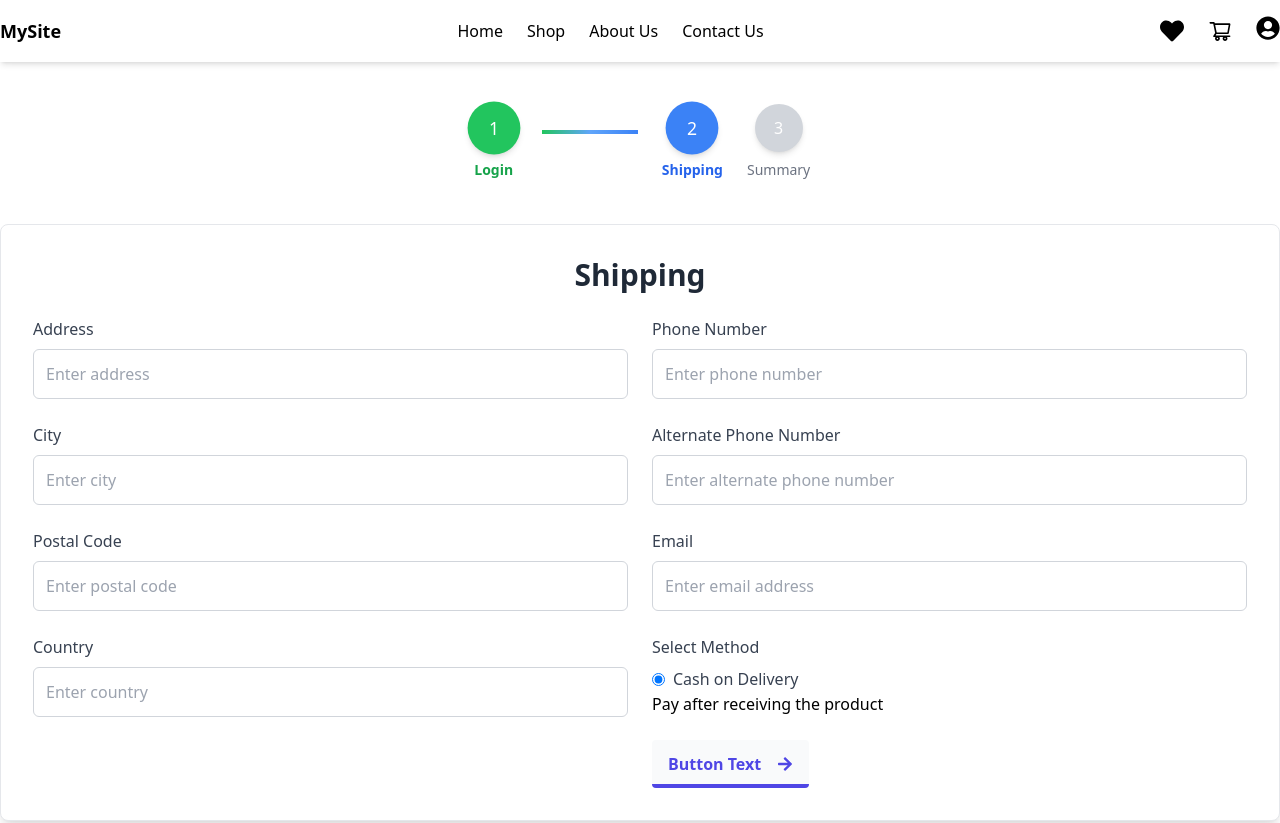
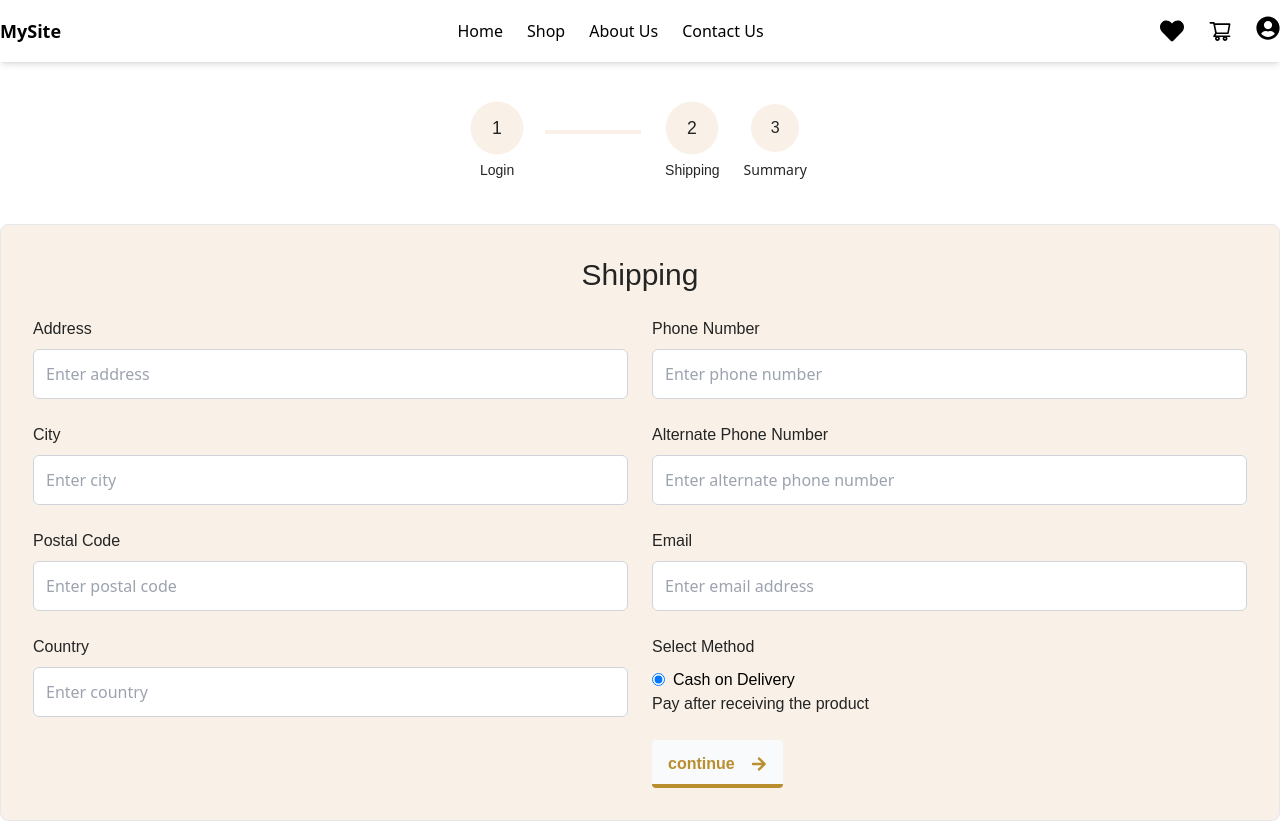
Before and after one commit to arifmohammad02/BechaBikri, a React (Vite) app in the folder frontend/: page /shipping in a window 1280 px wide. Shown: the top 823 px of the page. Built offline with nearby package versions, Linux system fonts and the light colour scheme; sample sign-in values are in the browser's storage.

Commit message:
products design

```diff
--- a/frontend/src/components/ProgressSteps.jsx
+++ b/frontend/src/components/ProgressSteps.jsx
@@ -1,5 +1,3 @@
-
-
 // eslint-disable-next-line react/prop-types
 const ProgressSteps = ({ step1, step2, step3 }) => {
   return (
@@ -7,17 +5,15 @@ const ProgressSteps = ({ step1, step2, step3 }) => {
       {/* Step 1 */}
       <div className="flex flex-col items-center">
         <div
-          className={`w-12 h-12 rounded-full flex justify-center items-center text-white ${
-            step1 ? "bg-green-500" : "bg-gray-300"
-          } shadow-md transform transition-transform duration-300 ${
-            step1 && "scale-110 hover:scale-125"
-          }`}
+          className={`w-12 h-12 rounded-full flex justify-center font-poppins font-normal items-center text-[#242424] ${
+            step1 ? "bg-[#F9F1E7]" : "bg-gray-300"
+          }   ${step1 && "scale-110 hover:scale-125"}`}
         >
           1
         </div>
         <span
           className={`mt-2 text-sm ${
-            step1 ? "text-green-600 font-semibold" : "text-gray-500"
+            step1 ? "text-[#242424] font-poppins font-normal" : "text-[#F9F1E7]"
           }`}
         >
           Login
@@ -29,8 +25,8 @@ const ProgressSteps = ({ step1, step2, step3 }) => {
         <div
           className={`h-1 w-16 md:w-20 lg:w-24 bg-gradient-to-r md:mb-5 ${
             step1
-              ? "from-green-500 via-blue-400 to-blue-500"
-              : "from-gray-300 to-gray-400"
+              ? "from-[#F9F1E7] via-[#F9F1E7] to-[#F9F1E7]"
+              : "from-[#F9F1E7] to-[#F9F1E7]"
           }`}
         ></div>
       )}
@@ -39,17 +35,17 @@ const ProgressSteps = ({ step1, step2, step3 }) => {
       {step2 && (
         <div className="flex flex-col items-center">
           <div
-            className={`w-12 h-12 rounded-full flex justify-center items-center text-white ${
-              step2 ? "bg-blue-500" : "bg-gray-300"
-            } shadow-md transform transition-transform duration-300 ${
-              step2 && "scale-110 hover:scale-125"
-            }`}
+            className={`w-12 h-12 rounded-full flex justify-center font-poppins font-normal items-center text-[#242424] ${
+              step2 ? "bg-[#F9F1E7]" : "bg-[#F9F1E7]"
+            }  ${step2 && "scale-110 hover:scale-125"}`}
           >
             2
           </div>
           <span
             className={`mt-2 text-sm ${
-              step2 ? "text-blue-600 font-semibold" : "text-gray-500"
+              step2
+                ? "text-[#242424] font-poppins font-normal"
+                : "text-[#242424]"
             }`}
           >
             Shipping
@@ -62,8 +58,8 @@ const ProgressSteps = ({ step1, step2, step3 }) => {
         <div
           className={`h-1 w-16 md:w-20 lg:w-24 bg-gradient-to-r md:mb-5 ${
             step2 && step3
-              ? "from-blue-500 via-purple-400 to-purple-500"
-              : "from-gray-300 to-gray-400"
+              ? "from-[#F9F1E7] via-[#F9F1E7] to-[#F9F1E7]"
+              : "from-[#F9F1E7] to-[#F9F1E7]"
           }`}
         ></div>
       )}
@@ -71,17 +67,15 @@ const ProgressSteps = ({ step1, step2, step3 }) => {
       {/* Step 3 */}
       <div className="flex flex-col items-center">
         <div
-          className={`w-12 h-12 rounded-full flex justify-center items-center text-white ${
-            step3 ? "bg-purple-500" : "bg-gray-300"
-          } shadow-md transform transition-transform duration-300 ${
-            step3 && "scale-110 hover:scale-125"
-          }`}
+          className={`w-12 h-12 rounded-full flex justify-center font-poppins font-normal  items-center text-[#242424] ${
+            step3 ? "bg-[#F9F1E7]" : "bg-[#F9F1E7]"
+          }  ${step3 && ""}`}
         >
           3
         </div>
         <span
           className={`mt-2 text-sm ${
-            step3 ? "text-purple-600 font-semibold" : "text-gray-500"
+            step3 ? "text-[#242424] font-poppins font-normal" : "text-[#242424]"
           }`}
         >
           Summary
--- a/frontend/src/pages/Orders/Shipping.jsx
+++ b/frontend/src/pages/Orders/Shipping.jsx
@@ -71,9 +71,9 @@ const Shipping = () => {
       <div className="w-full flex justify-center py-5">
         <form
           onSubmit={submitHandler}
-          className="w-full max-w-7xl bg-white p-8 rounded-lg shadow-lg border"
+          className="w-full max-w-7xl bg-[#F9F1E7] p-8 rounded-lg border"
         >
-          <h1 className="text-3xl font-semibold mb-6 text-center text-gray-800">
+          <h1 className="text-3xl font-poppins font-normal mb-6 text-center text-[#242424]">
             Shipping
           </h1>
 
@@ -81,10 +81,12 @@ const Shipping = () => {
             {/* Left Side Inputs (Address, City, Postal Code, Country) */}
             <div>
               <div className="mb-6">
-                <label className="block text-gray-700 mb-2">Address</label>
+                <label className="block font-poppins font-normal text-[#242424] mb-2">
+                  Address
+                </label>
                 <input
                   type="text"
-                  className="w-full p-3 border border-gray-300 rounded-md focus:outline-none focus:ring-2 focus:ring-pink-500 transition-all"
+                  className="w-full p-3 border border-gray-300 rounded-md outline-none "
                   placeholder="Enter address"
                   value={address}
                   required
@@ -93,10 +95,12 @@ const Shipping = () => {
               </div>
 
               <div className="mb-6">
-                <label className="block text-gray-700 mb-2">City</label>
+                <label className="block text-[#242424] font-normal font-poppins mb-2">
+                  City
+                </label>
                 <input
                   type="text"
-                  className="w-full p-3 border border-gray-300 rounded-md focus:outline-none focus:ring-2 focus:ring-pink-500 transition-all"
+                  className="w-full p-3 border outline-none border-gray-300 rounded-md "
                   placeholder="Enter city"
                   value={city}
                   required
@@ -105,10 +109,12 @@ const Shipping = () => {
               </div>
 
               <div className="mb-6">
-                <label className="block text-gray-700 mb-2">Postal Code</label>
+                <label className="block text-[#242424] font-normal font-poppins mb-2">
+                  Postal Code
+                </label>
                 <input
                   type="text"
-                  className="w-full p-3 border border-gray-300 rounded-md focus:outline-none focus:ring-2 focus:ring-pink-500 transition-all"
+                  className="w-full p-3 border outline-none border-gray-300 rounded-md"
                   placeholder="Enter postal code"
                   value={postalCode}
                   required
@@ -117,10 +123,12 @@ const Shipping = () => {
               </div>
 
               <div className="mb-6">
-                <label className="block text-gray-700 mb-2">Country</label>
+                <label className="block text-[#242424] font-normal font-poppins mb-2">
+                  Country
+                </label>
                 <input
                   type="text"
-                  className="w-full p-3 border border-gray-300 rounded-md focus:outline-none focus:ring-2 focus:ring-pink-500 transition-all"
+                  className=" w-full p-3 border outline-none border-gray-300 rounded-md"
                   placeholder="Enter country"
                   value={country}
                   required
@@ -132,10 +140,12 @@ const Shipping = () => {
             {/* Right Side Inputs (Phone Number, Email, Select Method) */}
             <div>
               <div className="mb-6">
-                <label className="block text-gray-700 mb-2">Phone Number</label>
+                <label className="block text-[#242424] font-normal font-poppins mb-2">
+                  Phone Number
+                </label>
                 <input
                   type="text"
-                  className="w-full p-3 border border-gray-300 rounded-md focus:outline-none focus:ring-2 focus:ring-pink-500 transition-all"
+                  className="w-full p-3 border outline-none border-gray-300 rounded-md"
                   placeholder="Enter phone number"
                   value={phoneNumber}
                   required
@@ -144,12 +154,12 @@ const Shipping = () => {
               </div>
 
               <div className="mb-6">
-                <label className="block text-gray-700 mb-2">
+                <label className="block text-[#242424] font-normal font-poppins mb-2">
                   Alternate Phone Number
                 </label>
                 <input
                   type="text"
-                  className="w-full p-3 border border-gray-300 rounded-md focus:outline-none focus:ring-2 focus:ring-pink-500 transition-all"
+                  className="w-full p-3 border outline-none border-gray-300 rounded-md"
                   placeholder="Enter alternate phone number"
                   value={alternatePhoneNumber}
                   onChange={(e) => setAlternatePhoneNumber(e.target.value)}
@@ -157,10 +167,12 @@ const Shipping = () => {
               </div>
 
               <div className="mb-6">
-                <label className="block text-gray-700 mb-2">Email</label>
+                <label className="block text-[#242424] font-normal font-poppins mb-2">
+                  Email
+                </label>
                 <input
                   type="email"
-                  className="w-full p-3 border border-gray-300 rounded-md focus:outline-none focus:ring-2 focus:ring-pink-500 transition-all"
+                  className="w-full p-3 border outline-none border-gray-300 rounded-md"
                   placeholder="Enter email address"
                   value={email}
                   required
@@ -169,42 +181,44 @@ const Shipping = () => {
               </div>
 
               <div className="mb-6">
-                <label className="block text-gray-700 mb-2">
+                <label className="block font-normal font-poppins text-[#242424] mb-2">
                   Select Method
                 </label>
                 <div className="mt-2">
-                  <label className="inline-flex items-center">
+                  <label className="inline-flex items-center ">
                     <input
                       type="radio"
-                      className="form-radio text-pink-500"
+                      className="form-radio text-[#B88E2F]"
                       name="paymentMethod"
                       value="Cash on Delivery"
                       checked={paymentMethod === "Cash on Delivery"}
                       onChange={(e) => setPaymentMethod(e.target.value)}
                     />
                     <div>
-                      <span className="ml-2 text-gray-700">
+                      <span className="ml-2 font-normal font-poppins tex-[#242424]">
                         Cash on Delivery
                       </span>
                     </div>
                   </label>
-                  <p>Pay after receiving the product</p>
+                  <p className="text-base font-normal font-poppins text-[#242424]">
+                    Pay after receiving the product
+                  </p>
                 </div>
               </div>
 
               <button
                 type="submit"
-                className="relative inline-flex items-center justify-start py-3 pl-4 pr-12 overflow-hidden font-semibold text-indigo-600 transition-all duration-150 ease-in-out rounded hover:pl-10 hover:pr-6 bg-gray-50 group"
+                className="relative inline-flex items-center justify-start py-3 pl-4 pr-12 overflow-hidden font-semibold text-[#B88E2F] transition-all duration-150 ease-in-out rounded hover:pl-10 hover:pr-6 bg-gray-50 group"
               >
-                <span className="absolute bottom-0 left-0 w-full h-1 transition-all duration-150 ease-in-out bg-indigo-600 group-hover:h-full"></span>
+                <span className="absolute bottom-0 left-0 w-full h-1 transition-all duration-150 ease-in-out bg-[#B88E2F] group-hover:h-full"></span>
                 <span className="absolute right-0 pr-4 duration-200 ease-out group-hover:translate-x-12">
                   <FaArrowRight />
                 </span>
                 <span className="absolute left-0 pl-2.5 -translate-x-12 group-hover:translate-x-0 ease-out duration-200">
                   <FaArrowRight className="text-white" />
                 </span>
-                <span className="relative w-full text-left transition-colors duration-200 ease-in-out group-hover:text-white">
-                  Button Text
+                <span className="relative font-poppins  w-full text-left transition-colors duration-200 ease-in-out group-hover:text-white">
+                  continue
                 </span>
               </button>
             </div>
```
Also changed, not shown: frontend/src/pages/Auth/Login.jsx (+14 -14 lines), frontend/src/pages/Auth/Navigation.jsx (+51 -34 lines), frontend/src/pages/Auth/Register.jsx (+23 -20 lines), frontend/src/pages/Cart.jsx (+33 -34 lines).
